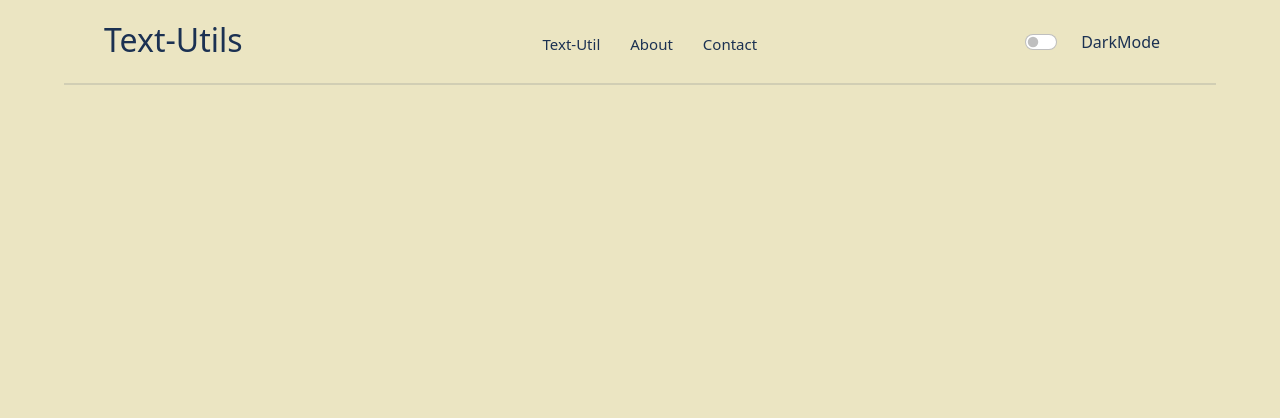
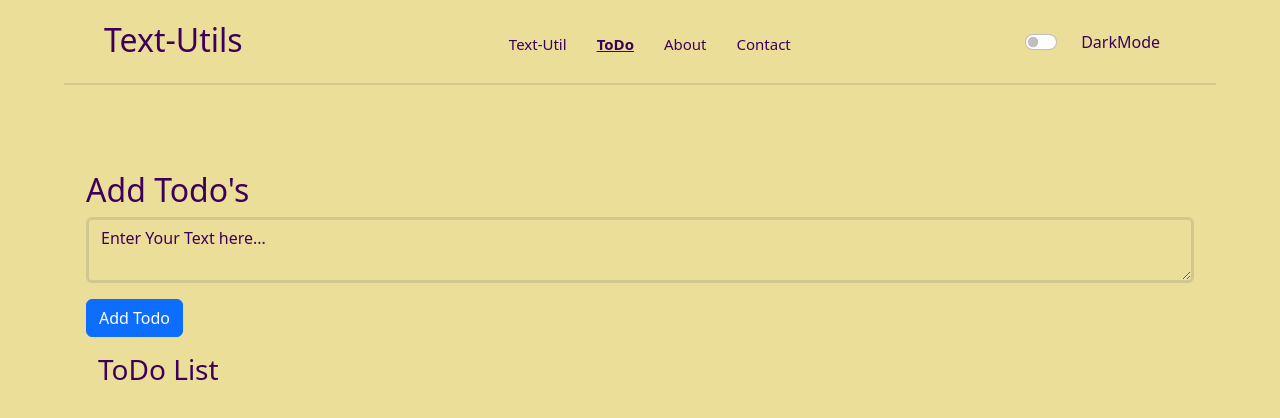
Before and after one commit to SarthakVadgama/text-utility, a React (Create React App) app: page /to-do in a window 1280 px wide. Shown: the top 418 px of the page. Built offline with nearby package versions, Linux system fonts and the light colour scheme.

Commit message:
todo_added

```diff
--- a/src/App.js
+++ b/src/App.js
@@ -3,7 +3,8 @@ import Navbar from "./components/Navbar";
 import Welpage from "./components/Welpage";
 import About from "./components/About";
 import Contact from "./components/Contact";
-import TextUtil from "./components/TextUtil";
+import TextUtil from "./components/txtUtiLs/TextUtil";
+import ToDo from "./components/toDoList/todo";
 import Alert from "./components/Alert";
 import './css/index.css'
 import './css/Navbar.css'
@@ -59,6 +60,7 @@ function App() {
           <Route exact path="/t-u" element={<TextUtil heading="Text-Utility" showAlert={showAlert} mode={mode} />} />
           <Route exact path="/about" element={<About />} />
           <Route exact path="/contact" element={<Contact />} />
+          <Route exact path="/to-do" element={<ToDo mode={mode} showAlert={showAlert}/>} />
         </Routes>
       </Router>
     </>
--- a/src/components/Contact.js
+++ b/src/components/Contact.js
@@ -1,6 +1,5 @@
 import React from 'react'
 import "bootstrap-icons/font/bootstrap-icons.css";
-import ContactME from './ContactME';
 
 export default function Contact() {
 
@@ -17,8 +16,7 @@ export default function Contact() {
   }
 
   return (
-    <div>
-      <ContactME />
+    <>
       <div className="container wpnav">
         <h1 className='text-center' style={{ fontSize: '80px' }}>Contact Me</h1>
         <div className="container my-5 text-center d-grid gap-3">
@@ -36,6 +34,6 @@ export default function Contact() {
           </button>
         </div>
       </div>
-    </div>
+    </>
   )
 }
--- a/src/components/ContactME.js
+++ /dev/null
@@ -1,25 +0,0 @@
-import React from 'react'
-
-export default function ContactME() {
-    return (
-        <div class="modal fade" id="exampleModal" tabindex="-1" role="dialog" aria-labelledby="exampleModalLabel" aria-hidden="true">
-            <div class="modal-dialog" role="document">
-                <div class="modal-content">
-                    <div class="modal-header">
-                        <h5 class="modal-title" id="exampleModalLabel">Modal title</h5>
-                        <button type="button" class="close" data-dismiss="modal" aria-label="Close">
-                            <span aria-hidden="true">&times;</span>
-                        </button>
-                    </div>
-                    <div class="modal-body">
-                        ...
-                    </div>
-                    <div class="modal-footer">
-                        <button type="button" class="btn btn-secondary" data-dismiss="modal">Close</button>
-                        <button type="button" class="btn btn-primary">Save changes</button>
-                    </div>
-                </div>
-            </div>
-        </div>
-    )
-}
--- a/src/components/Navbar.js
+++ b/src/components/Navbar.js
@@ -18,6 +18,9 @@ export default function Navbar(props) {
                         <NavLink className="nav-link" activeclassName='active' aria-current="page" to="/t-u">Text-Util</NavLink>
                     </li>
                     <li className='nav-item'>
+                        <NavLink className="nav-link" activeclassName='active' aria-current="page" to="/to-do">ToDo</NavLink>
+                    </li>
+                    <li className='nav-item'>
                         <NavLink className="nav-link" activeclassName='active' aria-current="page" to="/about">About</NavLink>
                     </li>
                     <li className='nav-item'>
--- /dev/null
+++ b/src/components/toDoList/TableBody.js
@@ -0,0 +1,39 @@
+import React from 'react'
+
+function TableBody(props) {
+    const ftems = props.items
+    const setftems = props.setItems
+
+    const DeleteIteM = (id) => {
+        console.log(id);
+        const updateditems = ftems.filter((elem, ind) => {
+            props.showAlert("Todo Item deleted successfully", "danger")
+            return ind !== id
+        })
+        setftems(updateditems)
+    }
+    return (
+        <>
+            <div className="container">
+                <h3>ToDo List</h3>
+                <div className="row justify-content-center">
+                    {
+                        ftems.map((elem, ind) => {
+                            return (
+                                <div class={`card m-3 tAo-${props.mode} tAbo-${props.mode}`} style={{ width: "35rem" }}>
+                                    <div class="card-body">
+                                        <h5 class="card-title fs-6">Todo Number : <strong>{ind + 1}</strong></h5>
+                                        <p class="card-text fs-4">{elem}</p>
+                                        <button className='btn btn-danger' onClick={() => DeleteIteM(ind)}>Delete</button>
+                                    </div>
+                                </div>
+                            )
+                        })
+                    }
+                </div>
+            </div>
+        </>
+    )
+}
+
+export default TableBody
--- /dev/null
+++ b/src/components/toDoList/todo.js
@@ -0,0 +1,46 @@
+import React, { useState, useEffect } from 'react'
+import TableBody from './TableBody'
+
+const getLocItems = () =>{
+    let list = localStorage.getItem('lists')
+    if (list) {
+        return JSON.parse(localStorage.getItem('lists'))
+    } else {
+        return []
+    }
+}
+
+function Todo(props) {
+    const [inputData, setInputData] = useState('Enter Your Text here...')
+    const [items, setItems] = useState(getLocItems())
+
+    const addItem = () => {
+        if (!inputData) {
+
+        } else {
+            props.showAlert("Todo Item added successfully", "success");
+            setItems([...items, inputData])
+            setInputData('Enter Your Text here...')
+        }
+    }
+    useEffect(() => {
+        localStorage.setItem('lists', JSON.stringify(items))
+    }, [items]);
+
+    return (
+        <>
+            <div className="container my-4 p-3">
+                <h2>Add Todo's</h2>
+                <div class="mb-3">
+                    <textarea class={`form-control tA-${props.mode} tAb-${props.mode}`} id="mainTodo" value={inputData} onChange={(e) => setInputData(e.target.value)} rows="2"></textarea>
+                </div>
+                <div>
+                    <button type="submit" class="btn btn-primary mb-3" onClick={addItem}>Add Todo</button>
+                </div>
+            < TableBody items={items} setItems={setItems} mode={props.mode} showAlert={props.showAlert} />
+            </div>
+        </>
+    )
+}
+
+export default Todo
--- a/src/components/TextUtil.js
+++ b/src/components/txtUtiLs/TextUtil.js
@@ -1,6 +1,6 @@
 import React, { useState } from 'react'
-import '../css/index.css'
-import '../css/textUtil.css'
+import '../../css/index.css'
+import '../../css/textUtil.css'
 
 export default function TextUtil(props) {
 
--- a/src/css/Navbar.css
+++ b/src/css/Navbar.css
@@ -4,6 +4,7 @@ nav{
     min-height: 85px;
     /* max-width: 95vw; */
     display: flex;
+    position: sticky;
     justify-content: space-between;
     border-bottom: 2px solid var(--dark-op);
 }
--- a/src/css/index.css
+++ b/src/css/index.css
@@ -1,7 +1,7 @@
 :root {
-    --light: #ebe5c2;
-    --light-op: #ebe5c230;
-    --dark: #1b3152;
+    --light: #ebde98;
+    --light-op: #e6c2eb30;
+    --dark: #3d005a;
     --dark-op: #1b315220;
     --black: #000;
     --white: #fff;
@@ -22,6 +22,14 @@ body {
     color: var(--dark);
 }
 
+.tAo-light{
+    color: var(--light) !important;
+}
+
+.tAo-dark{
+    color: var(--dark) !important;
+}
+
 .tA-light{
     color: var(--dark) !important;
 }
@@ -40,6 +48,16 @@ body {
     border: 3px solid var(--light-op);
 }
 
+.tAbo-light{
+    background: var(--dark) !important;
+    border: 3px solid var(--dark-op);
+}
+
+.tAbo-dark{
+    background: var(--light) !important;
+    border: 3px solid var(--light-op);
+}
+
 .tAe-light{
     background: var(--light) !important;
 }
```
